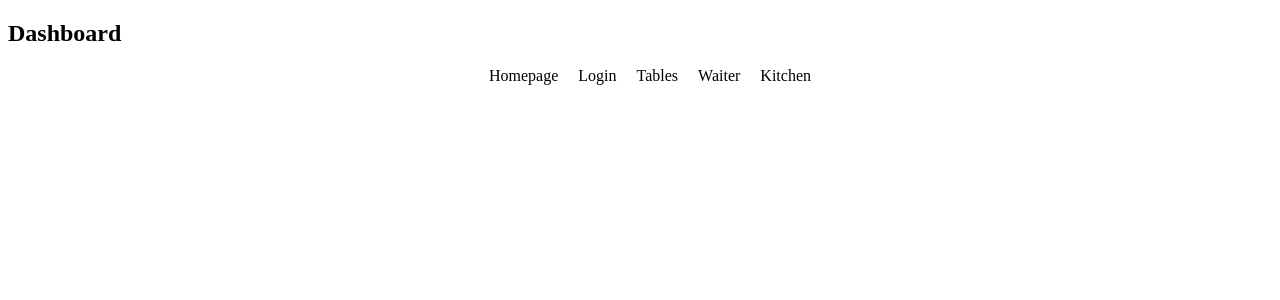
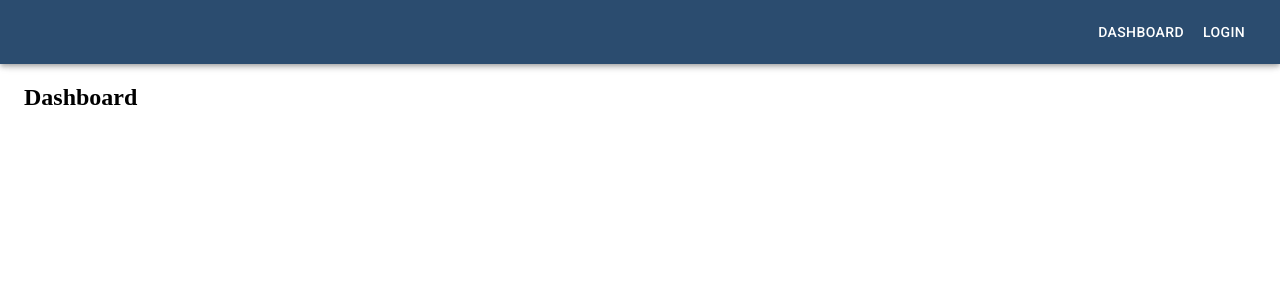
Before and after one commit to brandn3w/pizzeria-portal, a React (Create React App) app: page / in a window 1280 px wide. Shown: the top 300 px of the page. Built offline with nearby package versions, Linux system fonts and the light colour scheme.

Commit message:
Implemented material UI

```diff
--- a/package.json
+++ b/package.json
@@ -4,6 +4,7 @@
   "private": true,
   "homepage": "/panel/",
   "dependencies": {
+    "@material-ui/core": "^4.10.1",
     "@testing-library/jest-dom": "^4.2.4",
     "@testing-library/react": "^9.3.2",
     "@testing-library/user-event": "^7.1.2",
--- a/public/index.html
+++ b/public/index.html
@@ -25,6 +25,7 @@
       Learn how to configure a non-root public URL by running `npm run build`.
     -->
     <title>React App</title>
+    <link rel="stylesheet" href="https://fonts.googleapis.com/css?family=Roboto:300,400,500,700&display=swap" />
   </head>
   <body>
     <noscript>You need to enable JavaScript to run this app.</noscript>
--- a/src/App.js
+++ b/src/App.js
@@ -12,11 +12,23 @@
 import TablesEventsNew from './components/views/Tables/TablesEventsNew';
 import WaiterOrderId from './components/views/Waiter/WaiterOrderId';
 import WaiterOrderNew from './components/views/Waiter/WaiterOrderNew';
+import { StylesProvider } from '@material-ui/core/styles';
+import { createMuiTheme } from '@material-ui/core/styles';
+import { ThemeProvider } from '@material-ui/styles';
+
+const theme = createMuiTheme({
+  palette: {
+    primary: { main: '#2B4C6F'},
+    //secondary: {  main: '#11cb5f', },
+  },
+});
 
 
 function App() {
   return (
     <BrowserRouter basename={'/panel'}>
+      <StylesProvider injectFirst>
+      <ThemeProvider theme={theme}>
       <MainLayout>
         <Switch>
           <Route exact path={`${process.env.PUBLIC_URL}/`} component={Dashboard} />
@@ -33,6 +45,8 @@
 
         </Switch>
       </MainLayout>
+      </ThemeProvider>
+      </StylesProvider>
     </BrowserRouter>
   );
 }
--- a/src/Dashboard.js
+++ b/src/Dashboard.js
@@ -1,12 +1,10 @@
 import React from 'react';
 
 
-function Dashboard() {
-    return (
+const Dashboard=()=> (
         <div >
             <h2>Dashboard</h2>
         </div>
+
     )
-}
-
 export default Dashboard;
--- a/src/components/layout/MainLayout/MainLayout.js
+++ b/src/components/layout/MainLayout/MainLayout.js
@@ -1,11 +1,27 @@
 import React from 'react';
 import PageNav from '../PageNav/PageNav';
+import AppBar from '@material-ui/core/AppBar';
+import Toolbar from '@material-ui/core/Toolbar';
+import Container from '@material-ui/core/Container';
 
 
-const MainLayout =props=> (
-  <div>{props.children}
-     <PageNav/>
-     </div>
+const MainLayout = props => (
+  <div>
+    <AppBar>
+    <Container>
+      <Toolbar disableGutters>
+
+          <PageNav />
+
+      </Toolbar>
+      </Container>
+    </AppBar>
+
+    <Container maxWidth='lg'>
+    <Toolbar />
+      {props.children}
+    </Container>
+  </div >
 
 )
 
--- a/src/components/layout/PageNav/PageNav.js
+++ b/src/components/layout/PageNav/PageNav.js
@@ -1,15 +1,13 @@
 import React from 'react';
 import { NavLink } from 'react-router-dom';
 import styles from './PageNav.module.scss';
+import Button from '@material-ui/core/Button';
 
 const PageNav = () => (
 
     <nav className={styles.component}>
-        <NavLink exact to={`${process.env.PUBLIC_URL}/`} className={styles.link} activeClassName='active'>Homepage</NavLink>
-        <NavLink exact to={`${process.env.PUBLIC_URL}/login`} className={styles.link} activeClassName='active'>Login</NavLink>
-        <NavLink exact to={`${process.env.PUBLIC_URL}/tables`} className={styles.link} activeClassName='active'>Tables</NavLink>
-        <NavLink exact to={`${process.env.PUBLIC_URL}/waiter`} className={styles.link} activeClassName='active'>Waiter</NavLink>
-        <NavLink exact to={`${process.env.PUBLIC_URL}/kitchen`} className={styles.link} activeClassName='active'>Kitchen</NavLink>
+        <Button className={styles.link} component={NavLink} exact to={`${process.env.PUBLIC_URL}/`}  activeClassName='active'>Dashboard</Button>
+        <Button className={styles.link} component={NavLink} exact to={`${process.env.PUBLIC_URL}/login`}  activeClassName='active'>Login</Button>
 
     </nav>
 )
--- a/src/components/layout/PageNav/PageNav.module.scss
+++ b/src/components/layout/PageNav/PageNav.module.scss
@@ -1,12 +1,11 @@
 @import "../../../styles/settings.scss";
 
 .component {
-  display: flex;
-  justify-content: center;
+padding: $base-size 0;
+margin-left: auto;
 }
 
 .link {
-  color: black;
+  color: inherit;
   text-decoration: none;
-  padding-left: 20px;
 }
--- a/src/components/views/Login/Login.js
+++ b/src/components/views/Login/Login.js
@@ -3,7 +3,7 @@
 
 function Login() {
     return (
-        <div classname={styles.component}>
+        <div className={styles.component}>
             <h2>Login View</h2>
         </div>
     )
--- a/src/index.js
+++ b/src/index.js
@@ -1,8 +1,8 @@
 import React from 'react';
 import ReactDOM from 'react-dom';
-
 import App from './App';
 import * as serviceWorker from './serviceWorker';
+import './styles/global.scss';
 
 ReactDOM.render(
   <React.StrictMode>
--- a/src/styles/global.scss
+++ b/src/styles/global.scss
@@ -0,0 +1,5 @@
+@import './normalize.scss';
+
+*, *::before, *::after {
+    box-sizing: border-box;
+}
--- /dev/null
+++ b/src/styles/normalize.scss
@@ -0,0 +1,349 @@
+/*! normalize.css v8.0.1 | MIT License | github.com/necolas/normalize.css */
+
+/* Document
+   ========================================================================== */
+
+/**
+ * 1. Correct the line height in all browsers.
+ * 2. Prevent adjustments of font size after orientation changes in iOS.
+ */
+
+ html {
+    line-height: 1.15; /* 1 */
+    -webkit-text-size-adjust: 100%; /* 2 */
+  }
+
+  /* Sections
+     ========================================================================== */
+
+  /**
+   * Remove the margin in all browsers.
+   */
+
+  body {
+    margin: 0;
+  }
+
+  /**
+   * Render the `main` element consistently in IE.
+   */
+
+  main {
+    display: block;
+  }
+
+  /**
+   * Correct the font size and margin on `h1` elements within `section` and
+   * `article` contexts in Chrome, Firefox, and Safari.
+   */
+
+  h1 {
+    font-size: 2em;
+    margin: 0.67em 0;
+  }
+
+  /* Grouping content
+     ========================================================================== */
+
+  /**
+   * 1. Add the correct box sizing in Firefox.
+   * 2. Show the overflow in Edge and IE.
+   */
+
+  hr {
+    box-sizing: content-box; /* 1 */
+    height: 0; /* 1 */
+    overflow: visible; /* 2 */
+  }
+
+  /**
+   * 1. Correct the inheritance and scaling of font size in all browsers.
+   * 2. Correct the odd `em` font sizing in all browsers.
+   */
+
+  pre {
+    font-family: monospace, monospace; /* 1 */
+    font-size: 1em; /* 2 */
+  }
+
+  /* Text-level semantics
+     ========================================================================== */
+
+  /**
+   * Remove the gray background on active links in IE 10.
+   */
+
+  a {
+    background-color: transparent;
+  }
+
+  /**
+   * 1. Remove the bottom border in Chrome 57-
+   * 2. Add the correct text decoration in Chrome, Edge, IE, Opera, and Safari.
+   */
+
+  abbr[title] {
+    border-bottom: none; /* 1 */
+    text-decoration: underline; /* 2 */
+    text-decoration: underline dotted; /* 2 */
+  }
+
+  /**
+   * Add the correct font weight in Chrome, Edge, and Safari.
+   */
+
+  b,
+  strong {
+    font-weight: bolder;
+  }
+
+  /**
+   * 1. Correct the inheritance and scaling of font size in all browsers.
+   * 2. Correct the odd `em` font sizing in all browsers.
+   */
+
+  code,
+  kbd,
+  samp {
+    font-family: monospace, monospace; /* 1 */
+    font-size: 1em; /* 2 */
+  }
+
+  /**
+   * Add the correct font size in all browsers.
+   */
+
+  small {
+    font-size: 80%;
+  }
+
+  /**
+   * Prevent `sub` and `sup` elements from affecting the line height in
+   * all browsers.
+   */
+
+  sub,
+  sup {
+    font-size: 75%;
+    line-height: 0;
+    position: relative;
+    vertical-align: baseline;
+  }
+
+  sub {
+    bottom: -0.25em;
+  }
+
+  sup {
+    top: -0.5em;
+  }
+
+  /* Embedded content
+     ========================================================================== */
+
+  /**
+   * Remove the border on images inside links in IE 10.
+   */
+
+  img {
+    border-style: none;
+  }
+
+  /* Forms
+     ========================================================================== */
+
+  /**
+   * 1. Change the font styles in all browsers.
+   * 2. Remove the margin in Firefox and Safari.
+   */
+
+  button,
+  input,
+  optgroup,
+  select,
+  textarea {
+    font-family: inherit; /* 1 */
+    font-size: 100%; /* 1 */
+    line-height: 1.15; /* 1 */
+    margin: 0; /* 2 */
+  }
+
+  /**
+   * Show the overflow in IE.
+   * 1. Show the overflow in Edge.
+   */
+
+  button,
+  input { /* 1 */
+    overflow: visible;
+  }
+
+  /**
+   * Remove the inheritance of text transform in Edge, Firefox, and IE.
+   * 1. Remove the inheritance of text transform in Firefox.
+   */
+
+  button,
+  select { /* 1 */
+    text-transform: none;
+  }
+
+  /**
+   * Correct the inability to style clickable types in iOS and Safari.
+   */
+
+  button,
+  [type="button"],
+  [type="reset"],
+  [type="submit"] {
+    -webkit-appearance: button;
+  }
+
+  /**
+   * Remove the inner border and padding in Firefox.
+   */
+
+  button::-moz-focus-inner,
+  [type="button"]::-moz-focus-inner,
+  [type="reset"]::-moz-focus-inner,
+  [type="submit"]::-moz-focus-inner {
+    border-style: none;
+    padding: 0;
+  }
+
+  /**
+   * Restore the focus styles unset by the previous rule.
+   */
+
+  button:-moz-focusring,
+  [type="button"]:-moz-focusring,
+  [type="reset"]:-moz-focusring,
+  [type="submit"]:-moz-focusring {
+    outline: 1px dotted ButtonText;
+  }
+
+  /**
+   * Correct the padding in Firefox.
+   */
+
+  fieldset {
+    padding: 0.35em 0.75em 0.625em;
+  }
+
+  /**
+   * 1. Correct the text wrapping in Edge and IE.
+   * 2. Correct the color inheritance from `fieldset` elements in IE.
+   * 3. Remove the padding so developers are not caught out when they zero out
+   *    `fieldset` elements in all browsers.
+   */
+
+  legend {
+    box-sizing: border-box; /* 1 */
+    color: inherit; /* 2 */
+    display: table; /* 1 */
+    max-width: 100%; /* 1 */
+    padding: 0; /* 3 */
+    white-space: normal; /* 1 */
+  }
+
+  /**
+   * Add the correct vertical alignment in Chrome, Firefox, and Opera.
+   */
+
+  progress {
+    vertical-align: baseline;
+  }
+
+  /**
+   * Remove the default vertical scrollbar in IE 10+.
+   */
+
+  textarea {
+    overflow: auto;
+  }
+
+  /**
+   * 1. Add the correct box sizing in IE 10.
+   * 2. Remove the padding in IE 10.
+   */
+
+  [type="checkbox"],
+  [type="radio"] {
+    box-sizing: border-box; /* 1 */
+    padding: 0; /* 2 */
+  }
+
+  /**
+   * Correct the cursor style of increment and decrement buttons in Chrome.
+   */
+
+  [type="number"]::-webkit-inner-spin-button,
+  [type="number"]::-webkit-outer-spin-button {
+    height: auto;
+  }
+
+  /**
+   * 1. Correct the odd appearance in Chrome and Safari.
+   * 2. Correct the outline style in Safari.
+   */
+
+  [type="search"] {
+    -webkit-appearance: textfield; /* 1 */
+    outline-offset: -2px; /* 2 */
+  }
+
+  /**
+   * Remove the inner padding in Chrome and Safari on macOS.
+   */
+
+  [type="search"]::-webkit-search-decoration {
+    -webkit-appearance: none;
+  }
+
+  /**
+   * 1. Correct the inability to style clickable types in iOS and Safari.
+   * 2. Change font properties to `inherit` in Safari.
+   */
+
+  ::-webkit-file-upload-button {
+    -webkit-appearance: button; /* 1 */
+    font: inherit; /* 2 */
+  }
+
+  /* Interactive
+     ========================================================================== */
+
+  /*
+   * Add the correct display in Edge, IE 10+, and Firefox.
+   */
+
+  details {
+    display: block;
+  }
+
+  /*
+   * Add the correct display in all browsers.
+   */
+
+  summary {
+    display: list-item;
+  }
+
+  /* Misc
+     ========================================================================== */
+
+  /**
+   * Add the correct display in IE 10+.
+   */
+
+  template {
+    display: none;
+  }
+
+  /**
+   * Add the correct display in IE 10.
+   */
+
+  [hidden] {
+    display: none;
+  }
```
Also changed, not shown: 1 other file (tests, documents, lock files or other folders).
